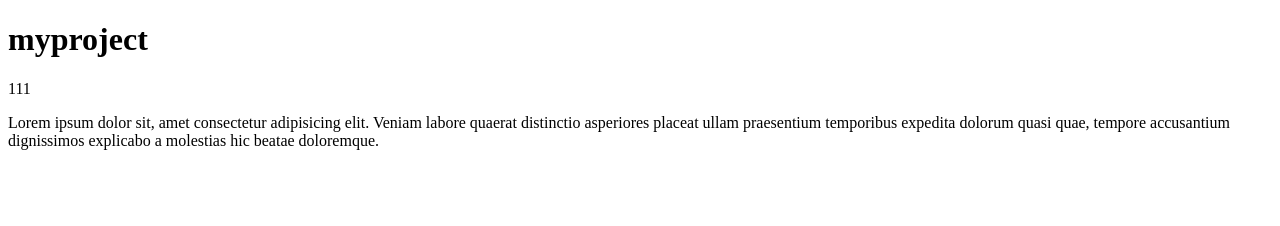
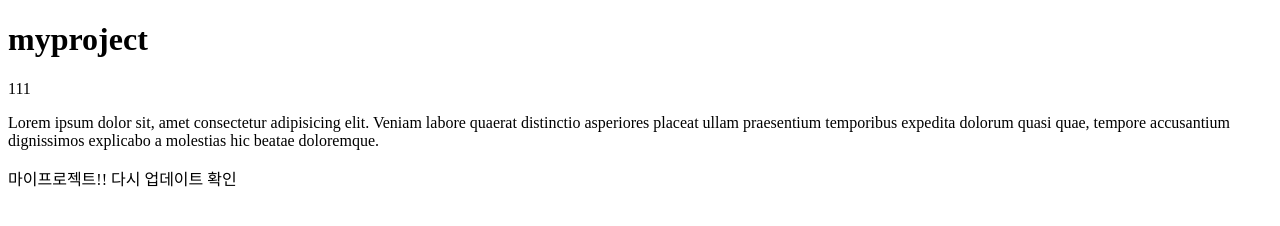
Before and after one commit to n4130/myproject, a plain HTML site: page index.html in a window 1280 px wide. Drawn offline with Linux system fonts and the light colour scheme.

```diff
--- a/index.html
+++ b/index.html
@@ -9,5 +9,6 @@
     <h1>myproject</h1>
     <p>111</p>
     <p>Lorem ipsum dolor sit, amet consectetur adipisicing elit. Veniam labore quaerat distinctio asperiores placeat ullam praesentium temporibus expedita dolorum quasi quae, tempore accusantium dignissimos explicabo a molestias hic beatae doloremque.</p>
+    <p>마이프로젝트!! 다시 업데이트 확인</p>
 </body>
 </html>
```
Also changed, not shown: 1 other file.
